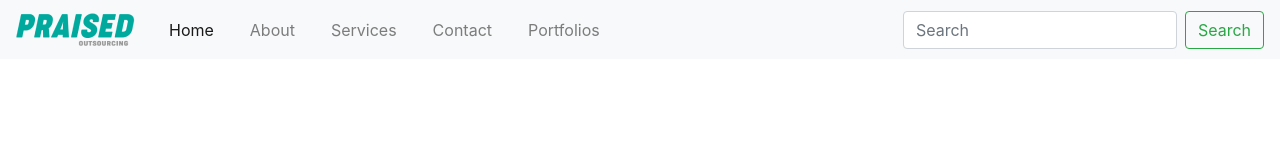
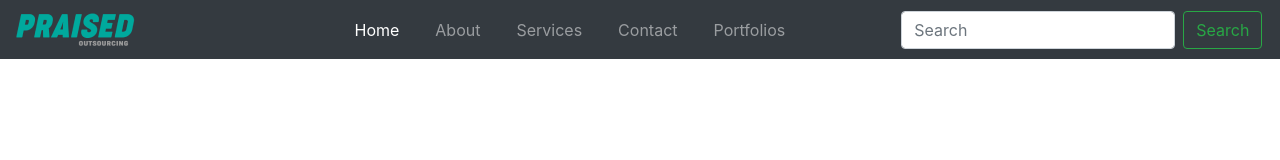
Before and after one commit to RockyKhan804/DemoWebsite, a plain HTML site: page index.html in a window 1280 px wide. Drawn offline with nearby package versions, Linux system fonts and the light colour scheme.

Commit message:
Modified header

```diff
--- a/index.html
+++ b/index.html
@@ -22,15 +22,15 @@
 
 
 
-    <nav class="navbar navbar-expand-lg navbar-light bg-light">
-        <a class="navbar-brand " href="#"><img src="praised.png"/></a>
+    <nav class="navbar navbar-expand-lg navbar-dark  bg-dark row">
+        <a class="navbar-brand col-md-3 " href="#"><img src="praised.png"/></a>
         <button class="navbar-toggler" type="button" data-toggle="collapse" data-target="#navbarSupportedContent"
             aria-controls="navbarSupportedContent" aria-expanded="false" aria-label="Toggle navigation">
             <span class="navbar-toggler-icon"></span>
         </button>
 
         <div class="collapse navbar-collapse" id="navbarSupportedContent">
-            <ul class="navbar-nav mr-auto">
+            <ul class="navbar-nav mr-auto col-md-4">
                 <li class="nav-item active">
                     <a class="nav-link" href="#">Home <span class="sr-only">(current)</span></a>
                 </li>
@@ -48,7 +48,7 @@
                 </li>
 
             </ul>
-            <form class="form-inline my-2 my-lg-0">
+            <form class="form-inline my-2 my-lg-0 col-md-5">
                 <input class="form-control mr-sm-2" type="search" placeholder="Search" aria-label="Search">
                 <button class="btn btn-outline-success my-2 my-sm-0" type="submit">Search</button>
             </form>
```
